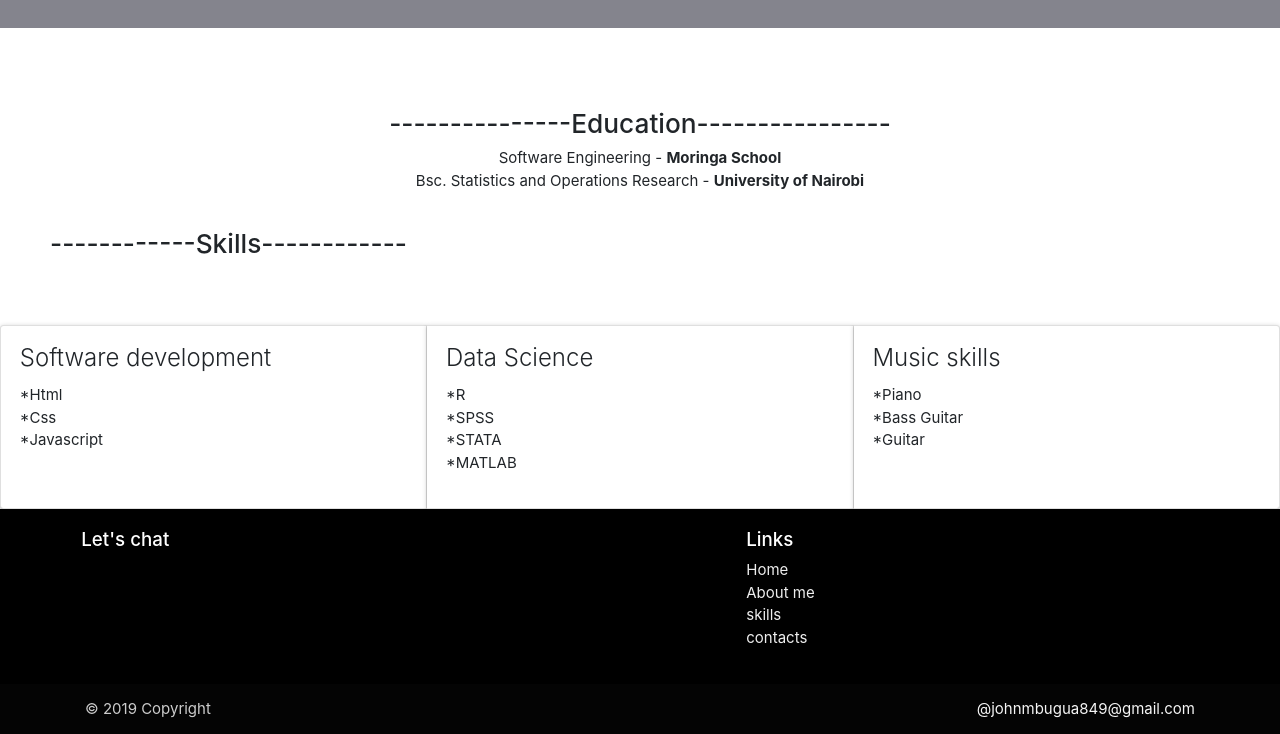
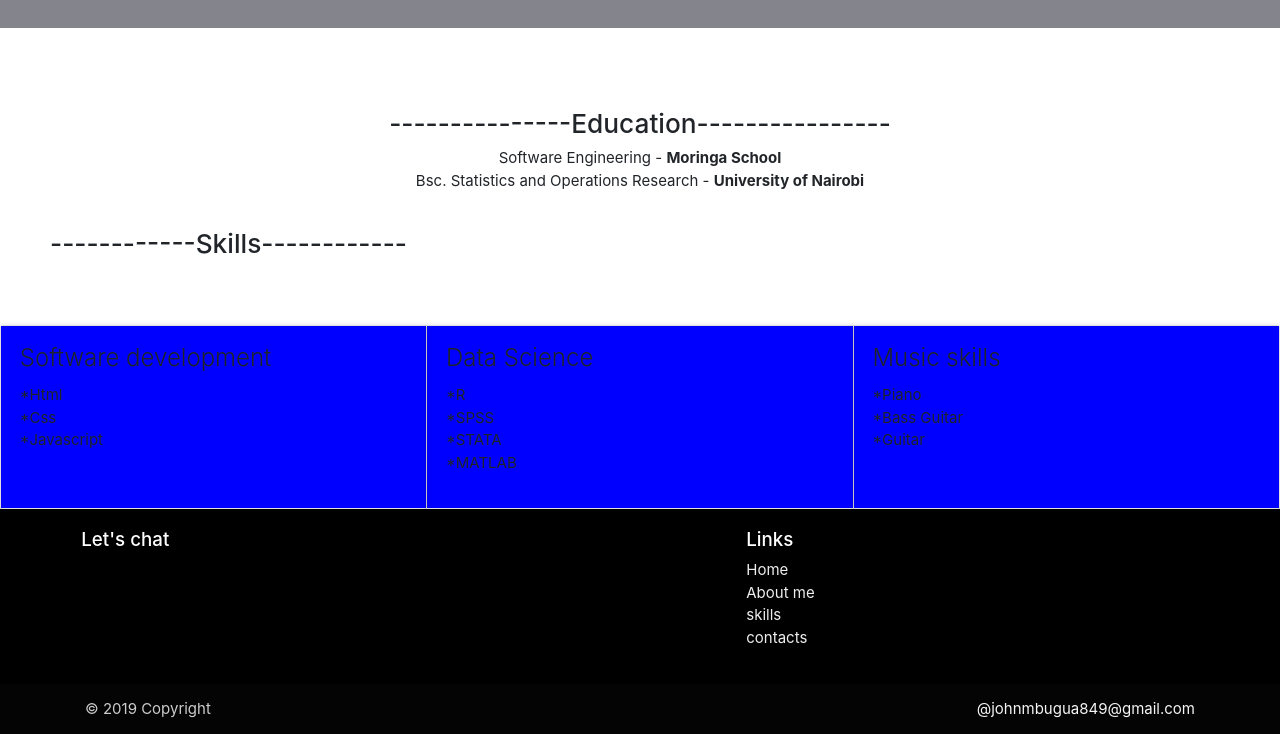
Before and after one commit to Jmos-Mbugua/Portfolio, a plain HTML site: page index.html in a window 1280 px wide. Shown: the part 966-1700 px from the top of the page. Drawn offline with nearby package versions, Linux system fonts and the light colour scheme.

Commit message:
Add background color to skills cards

```diff
--- a/styles.css
+++ b/styles.css
@@ -105,3 +105,8 @@ nav>ul>li>a {
     padding-top: 80px;
 
 }
+
+
+.card-body {
+    background-color: blue;
+}
```
